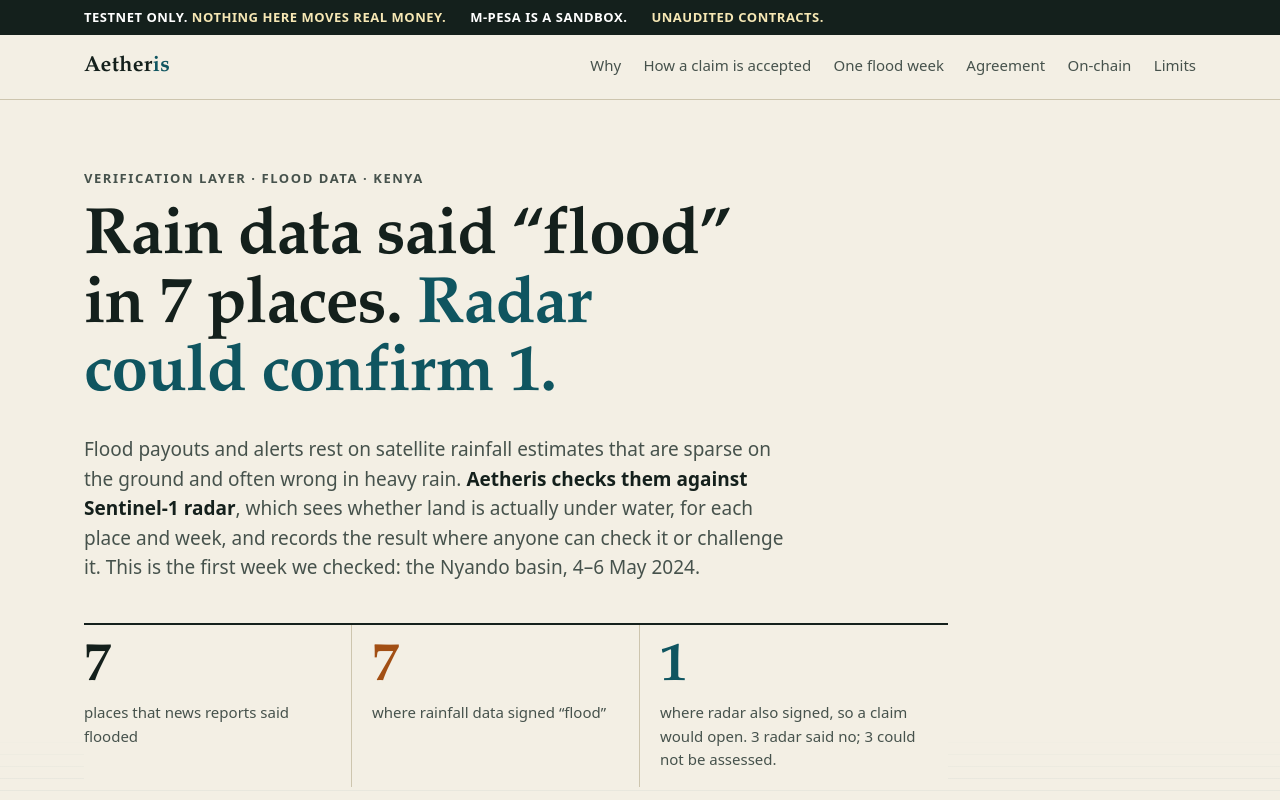
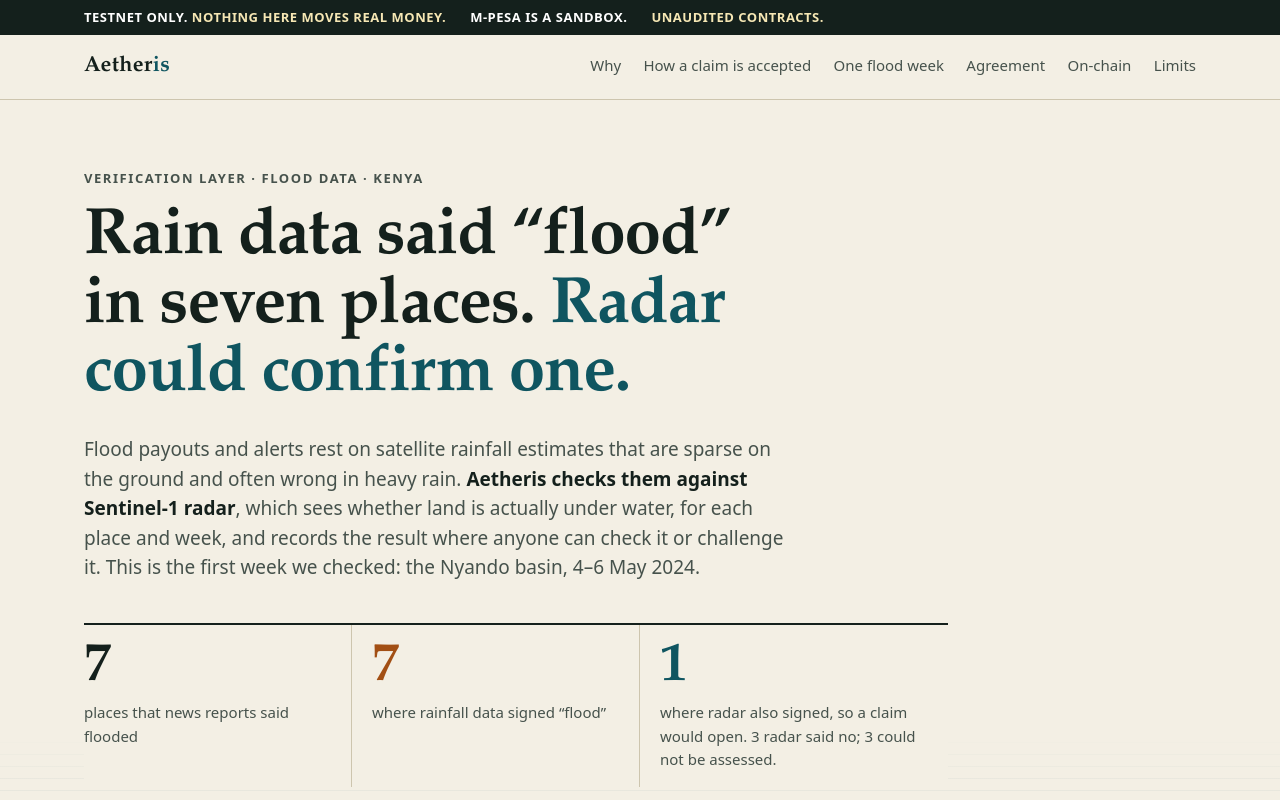
Before and after one commit to Nosh-thee-techy/aetheris, a plain HTML site: page web/index.html in a window 1280 px wide. Shown: the top 800 px of the page. Drawn offline with Linux system fonts and the light colour scheme.

Commit message:
Rebuild the page after the headline fix
Co-authored-by: Cursor <cursoragent@cursor.com>

```diff
--- a/web/index.html
+++ b/web/index.html
@@ -21,7 +21,7 @@
 <main id="main">
 <section class="hero" id="top"><div class="wrap">
   <p class="eyebrow">Verification layer · flood data · Kenya</p>
-  <h1>Rain data said “flood” in 7 places. <em>Radar could confirm 1.</em></h1>
+  <h1>Rain data said “flood” in seven places. <em>Radar could confirm one.</em></h1>
   <p class="lede">Flood payouts and alerts rest on satellite rainfall estimates that are sparse on the ground and often wrong in heavy rain.
   <strong>Aetheris checks them against Sentinel-1 radar</strong>, which sees whether land is actually under water, for each place and week, and
   records the result where anyone can check it or challenge it. This is the first week we checked: the Nyando basin, 4–6 May 2024.</p>
```
